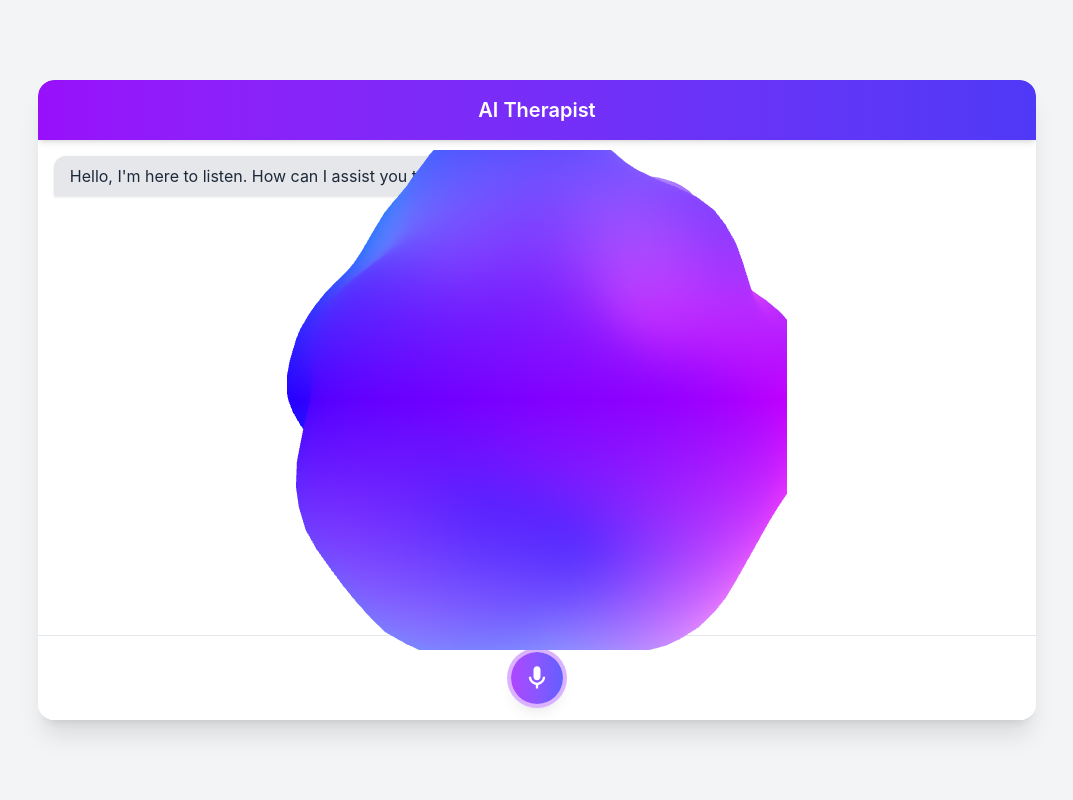
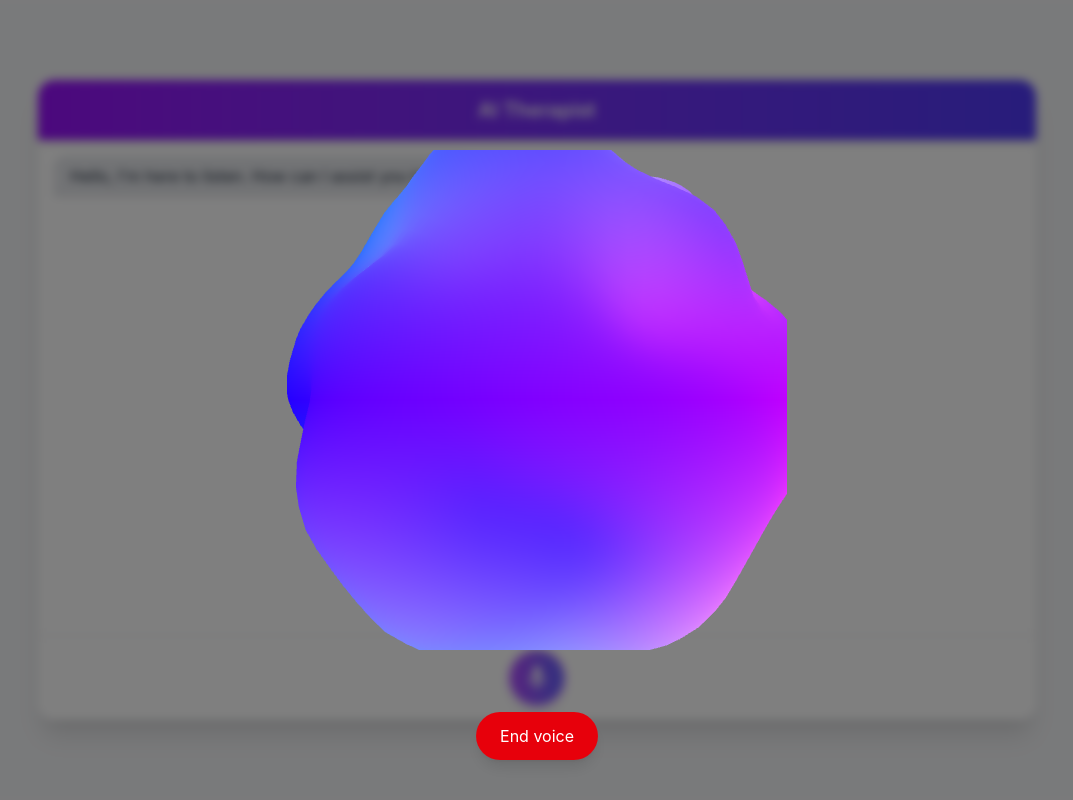
Before and after one commit to mdaffan/ai-voice-therapist-frontend, a React (Vite) app: page / in a window 1280 px wide. Both pictures are taken after a click on the button 639 px from the left and 678 px from the top of the page. Shown: the whole page, without its empty margins (103-1176 px from the left). Built offline with nearby package versions, Linux system fonts and the light colour scheme; no server answers.

Commit message:
chore: readme update

```diff
--- a/src/App.jsx
+++ b/src/App.jsx
@@ -156,7 +156,7 @@ export default function App() {
 
       let silenceStartTime = null;
       const SILENCE_THRESHOLD = 10; // volume threshold
-      const MAX_SILENCE_MS = 4000;
+      const MAX_SILENCE_MS = 2000;
 
       const silenceCheckLoop = () => {
         if (!chatActiveRef.current || !mediaRecRef.current || mediaRecRef.current.state !== 'recording') return;
@@ -243,7 +243,7 @@ export default function App() {
     const res = await fetch(`${API_BASE}/chat_stream`, {
       method: 'POST',
       headers: { 'Content-Type': 'application/json' },
-      body: JSON.stringify({ text: prompt }),
+      body: JSON.stringify({ text: prompt, session_id: sessionIdRef.current }),
     });
 
     const reader = res.body.getReader();
@@ -521,11 +521,23 @@ userVisualizerRef.current.scale.set(s, s, s);
           alignItems: 'center',
           justifyContent: 'center',
           zIndex: 20,
-          pointerEvents: 'none'
+          pointerEvents: 'auto', // allow clicks inside overlay
+          backgroundColor: 'rgba(0, 0, 0, 0.5)',
+          backdropFilter: 'blur(5px)',
         }}>
+          {/* End-Voice button */}
+          <button
+            onClick={stopChat}
+            style={{ position: 'absolute', bottom: '40px', left: '50%', transform: 'translateX(-50%)' }}
+            className="px-6 py-3 bg-red-600 text-white rounded-full shadow-lg hover:shadow-xl focus:outline-none focus:ring-4 focus:ring-red-300 transition-all duration-200 ease-in-out transform hover:scale-105"
+          >
+            End voice
+          </button>
+
           <Canvas style={{
             width: 500,
-            height: 500
+            height: 500,
+            pointerEvents: 'none' // blob itself should not intercept clicks
           }}>
             <ambientLight intensity={0.5} />
             <directionalLight position={[5, 5, 5]} />
```
Also changed, not shown: 1 other file (tests, documents, lock files or other folders).
